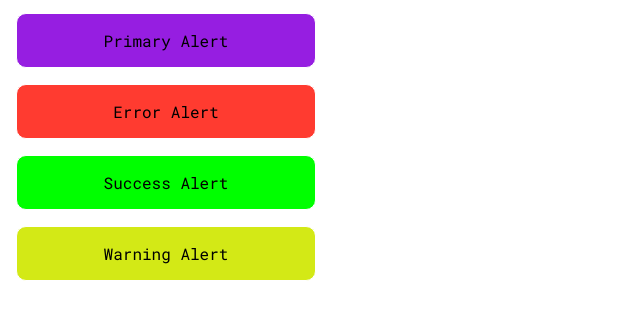
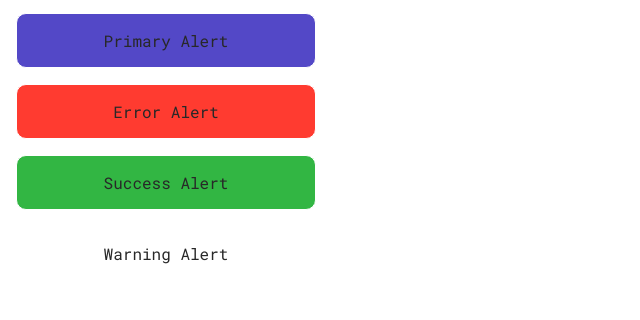
Before and after one commit to theprogrammerinyou/ShivanshUI, a plain HTML site: page components/alert/alert.html in a window 1280 px wide. Shown: the part 46-366 px from the top of the page, without its empty margins (0-640 px from the left). Drawn offline with Linux system fonts and the light colour scheme.

Commit message:
refactor: improve code quality

```diff
--- a/components/alert/alert.css
+++ b/components/alert/alert.css
@@ -3,9 +3,9 @@
 .alert {
     margin: 1rem;
     padding: 1rem;
-    border: 1px solid white;
-    background-color: white;
-    color: black;
+    border: 1px solid var(--white);
+    background-color: var(--white);
+    color: var(--black);
     border-radius: 10px;
     width: 300px;
     text-align: center;
@@ -17,13 +17,13 @@
 }
 
 .alert-success {
-    background-color: #00FF00;
+    background-color: var(--success-color);
 }
 
 .alert-primary {
-    background-color: #961ee1;
+    background-color: var(--violet);
 }
 
 .alert-warning {
-    background-color: #d3e916;
+    background-color: var(--warn-color);
 }
--- a/components/avatar/avatar.css
+++ b/components/avatar/avatar.css
@@ -27,8 +27,8 @@
     padding: 8%;
     border-radius: 50%;
     position: absolute;
-    bottom: 0em;
-    right: 0em;
+    bottom: 0;
+    right: 0;
 }
 
 .avatar-status.offline {
--- a/components/button/button.css
+++ b/components/button/button.css
@@ -3,7 +3,7 @@
 .button {
     border-radius: 40px;
     border: none;
-    color: black;
+    color: var(--black);
     padding: 1rem;
     margin: 1rem;
     cursor: pointer;
```
